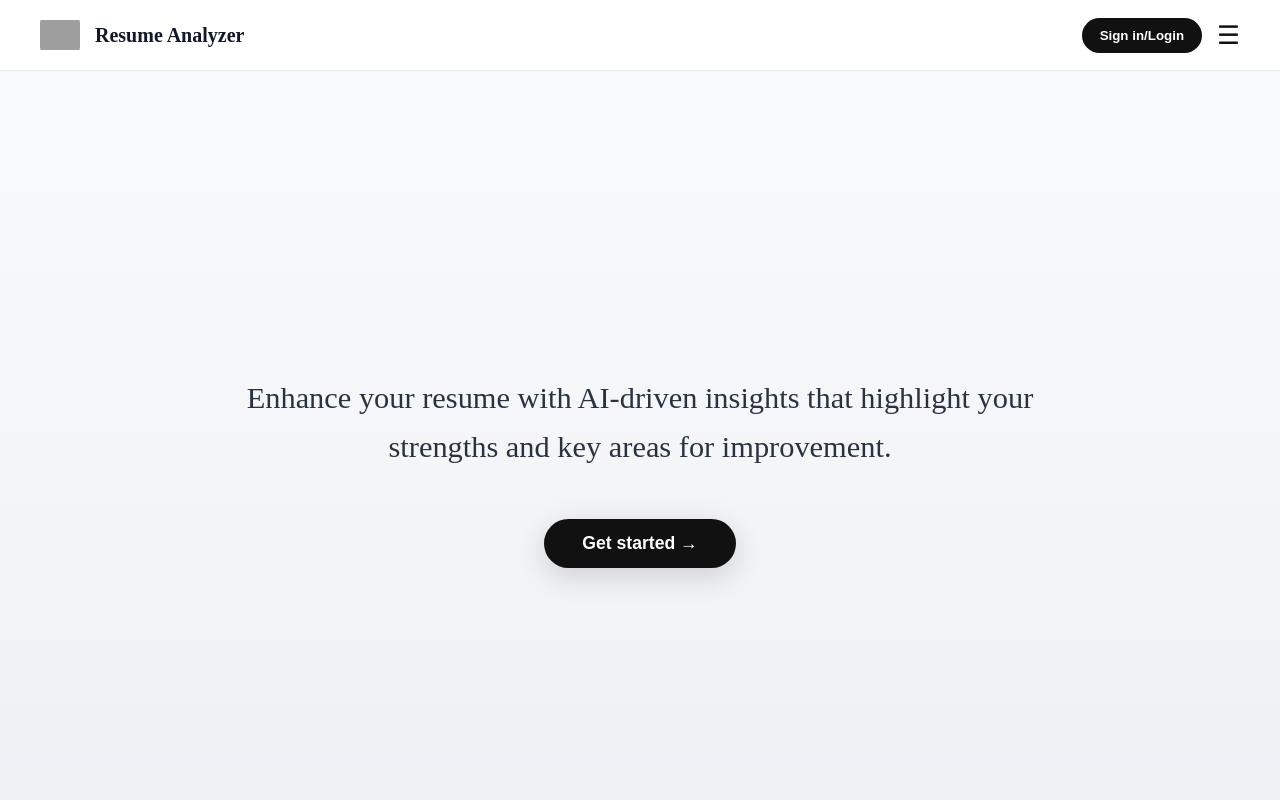
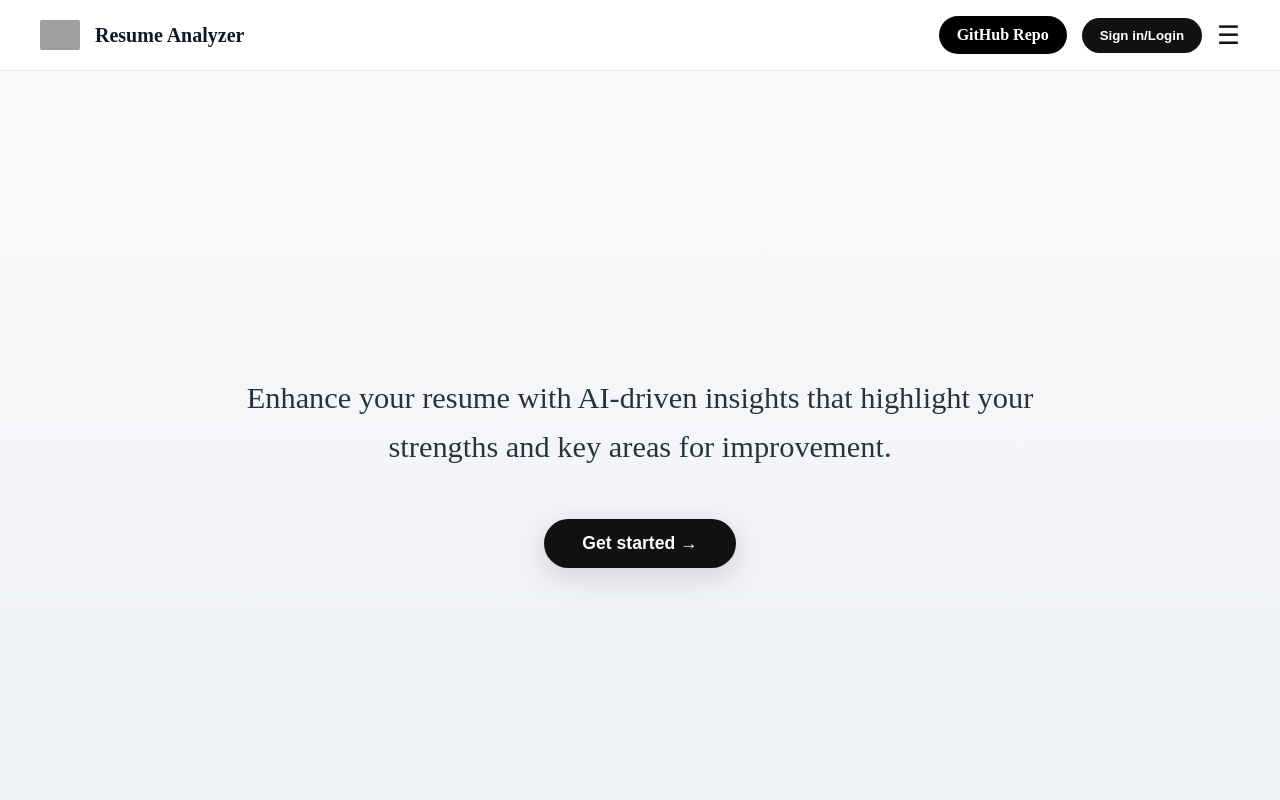
Before and after one commit to Abhishek7891230/Ai--resume-analyzer, a React app: page / in a window 1280 px wide. Shown: the top 800 px of the page. Built offline with nearby package versions, Linux system fonts and the light colour scheme; grey boxes are pictures that could not be loaded; the HTML template or start-up script is replaced by a standard one.

Commit message:
add github link in the nav bar

```diff
--- a/src/components/Navbar.jsx
+++ b/src/components/Navbar.jsx
@@ -17,6 +17,14 @@ export function Navbar() {
         </a>
       </div>
       <div className="navbar-left-section">
+        <a
+          className="github-link"
+          href="https://github.com/Abhishek7891230/Ai--resume-analyzer"
+          target="_blank"
+          rel="noopener noreferrer"
+        >
+          GitHub Repo
+        </a>
         <button className="login-btn">Sign in/Login</button>
         <div className="menu-icon" onClick={() => setOpen(!open)}>
           &#9776;
--- a/src/styles/navbar.css
+++ b/src/styles/navbar.css
@@ -122,3 +122,18 @@
   display: flex;
   gap: 10px;
 }
+
+.github-link {
+  background-color: #000;
+  color: #fff;
+  text-decoration: none;
+  padding: 10px 18px;
+  border-radius: 20px;
+  font-weight: 600;
+  transition: all 0.3s ease;
+  display: inline-block;
+}
+
+.github-link:hover {
+  background-color: #222;
+}
```
